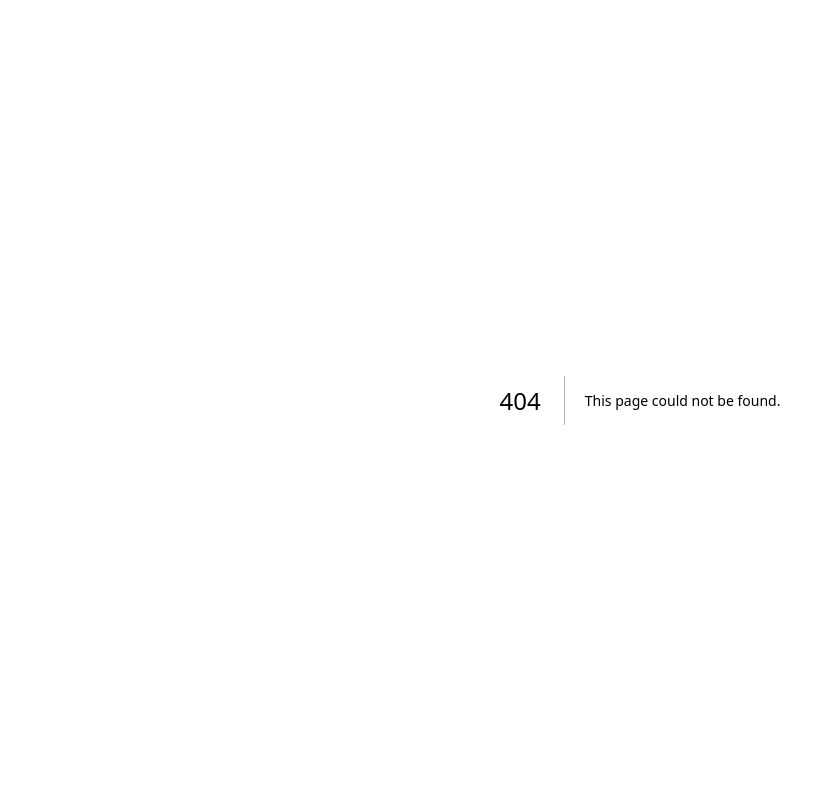
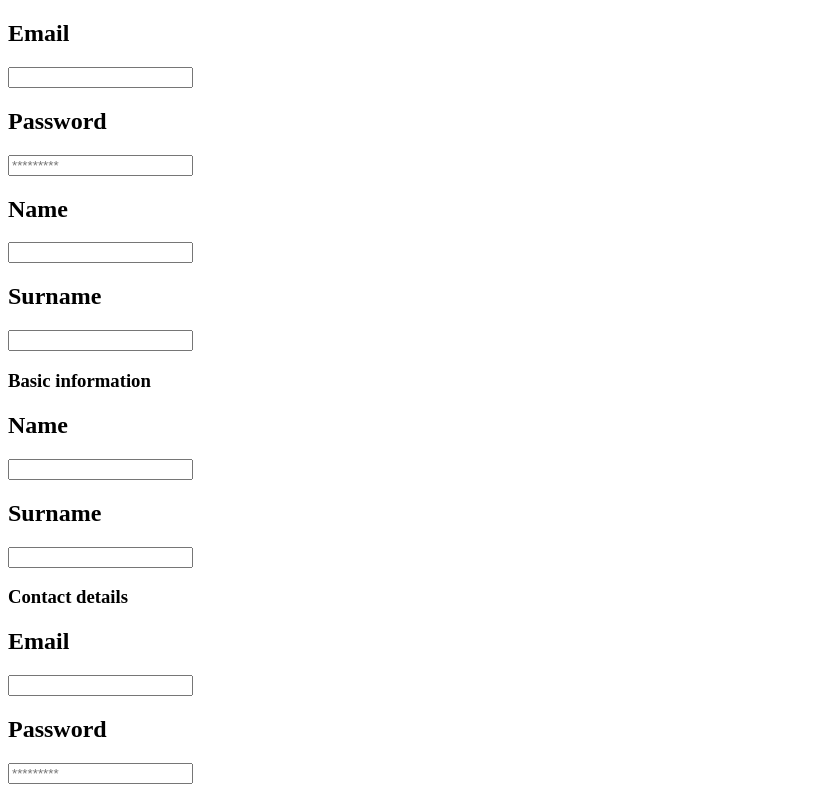
Before and after one commit to Novokhatnii04/thrv, a Next.js app: page /profile/profile.inputs in a window 1280 px wide. Before the commit this address had no page. Shown: the whole page, without its empty margins (0-835 px from the left). Built offline with nearby package versions, Linux system fonts and the light colour scheme.

Commit message:
added profile and uploadid

```diff
--- a/src/components/navigation/navigation-link.component.tsx
+++ b/src/components/navigation/navigation-link.component.tsx
@@ -63,7 +63,7 @@ const NavigationLink: FC<NavigationLinkProps> = ({
     return (
       <Link href={href} aria-disabled={!isAuthenticated} onClick={handleClick}>
         <div
-          className={`flex gap-[15px] justify-start items-center bg-transparent`}>
+          className={`flex gap-[15px] justify-start items-center ${isActive ? 'bg-brand-green100' : 'bg-transparent'} px-4 py-2 rounded-2xl`}>
           <Icon fill="#000000" />
           <h1 className={textStyles}>{title}</h1>
         </div>
@@ -76,7 +76,7 @@ const NavigationLink: FC<NavigationLinkProps> = ({
       <Link href={href} aria-disabled={!isAuthenticated} onClick={handleClick}>
         <div
           className={`flex w-[230px] pl-[27px] gap-[15px] h-[59px] justify-start items-center dp:w-[301px]
-          ${isActive ? 'bg-[#6EEAD21A]' : 'bg-white'} rounded-xl`}>
+          ${isActive ? 'bg-brand-green100' : 'bg-white'} rounded-xl`}>
           <Icon fill={isActive ? 'black' : '#A4A4A5'} />
           <h1
             className={`${isActive ? 'text-black font-bold' : 'text-[#A4A4A5] font-normal'} text-xl`}>
--- a/src/components/small-card/small-card.component.tsx
+++ b/src/components/small-card/small-card.component.tsx
@@ -5,7 +5,7 @@ import { ClipboardModal } from '@/components/modal/clipboard-modal.component';
 import { BrandLogo } from '@/components/brand/brand-logo';
 import { copyToClipboard } from '@/utils/copyToClipboard';
 import { useRouter } from 'next/navigation';
-import ArrowButton from '../arrow-button/arrow-button.component';
+import ArrowButton from '@/components/arrow-button/arrow-button.component';
 
 type SmallCardComponentProps = {
   id: number;
--- /dev/null
+++ b/src/pages/profile/profile.inputs.tsx
@@ -0,0 +1,136 @@
+import React, { FC } from 'react';
+import { IMyProfileType } from './profile.page';
+import {
+  EInputComponentVariant,
+  InputComponent,
+} from '@/components/input/input.component';
+
+interface IProfileInputs {
+  myProfileUser: IMyProfileType;
+  setEmail: (email: string) => void;
+  setPassword: (password: string) => void;
+  setFirstName: (firstName: string) => void;
+  setSecondName: (secondName: string) => void;
+  setDateOfBirth: (dob: Date | null) => void;
+  formatDate: (date: Date) => string;
+  validateEmail: any;
+  validatePassword: any;
+  user: any;
+}
+
+const ProfileInputs: FC<IProfileInputs> = ({
+  myProfileUser,
+  setEmail,
+  setPassword,
+  setFirstName,
+  setSecondName,
+  setDateOfBirth,
+  formatDate,
+  validateEmail,
+  validatePassword,
+  user,
+}) => {
+  const InputTitleComponent = ({ title }: { title: string }) => {
+    return <h2 className="hidden w-[134px] mr-5 lp:block">{title}</h2>;
+  };
+
+  const InputEmailComponent = (
+    <div className="flex justify-between items-center w-full">
+      <InputTitleComponent title="Email" />
+      <InputComponent
+        value={myProfileUser?.email}
+        setValue={setEmail}
+        placeholder={user?.email}
+        validator={validateEmail}
+        type="email"
+        variant={EInputComponentVariant.LightTheme}
+      />
+    </div>
+  );
+
+  const InputPasswordComponent = (
+    <div className="flex justify-between items-center w-full">
+      <InputTitleComponent title="Password" />
+      <InputComponent
+        value={myProfileUser?.password}
+        setValue={setPassword}
+        type="password"
+        placeholder="*********"
+        validator={validatePassword}
+        variant={EInputComponentVariant.LightTheme}
+      />
+    </div>
+  );
+
+  const InputNameComponent = (
+    <div className="flex justify-between items-center w-full">
+      <InputTitleComponent title="Name" />
+      <InputComponent
+        value={myProfileUser?.firstName}
+        setValue={setFirstName}
+        placeholder={user?.first_name}
+        variant={EInputComponentVariant.LightTheme}
+      />
+    </div>
+  );
+
+  const InputSurnameComponent = (
+    <div className="flex justify-between items-center w-full">
+      <InputTitleComponent title="Surname" />
+      <InputComponent
+        value={myProfileUser?.secondName}
+        setValue={setSecondName}
+        placeholder={user?.second_name}
+        variant={EInputComponentVariant.LightTheme}
+      />
+    </div>
+  );
+
+  const InputDateOfBirthComponent = (
+    <>
+      {myProfileUser?.dob && (
+        <div className="flex justify-between items-center w-full">
+          <InputTitleComponent title="Date of birth" />
+          <div
+            className={`font-avenir border-brand-black-light text-brand-black opacity-80 h-[54px] border bg-transparent w-full rounded-2xl py-4 px-6 text-base`}>
+            {formatDate(myProfileUser.dob)}
+          </div>
+        </div>
+      )}
+    </>
+  );
+
+  return (
+    <>
+      {/* Mobile */}
+      <div className="grid gap-4 gap-x-14  mb-4 lp:hidden">
+        {InputEmailComponent}
+        {InputPasswordComponent}
+        {InputNameComponent}
+        {InputSurnameComponent}
+        {InputDateOfBirthComponent}
+      </div>
+
+      {/* Desktop */}
+      <div className="hidden lp:flex mb-10  gap-x-14">
+        <div className="w-full flex flex-col  gap-4">
+          <h3 className="font-bold capitalize text-xl mb-2.5">
+            Basic information
+          </h3>
+          {InputNameComponent}
+          {InputSurnameComponent}
+          {InputDateOfBirthComponent}
+        </div>
+        <div className="w-full flex flex-col ml-8 gap-4">
+          <h3 className="font-bold capitalize text-xl mb-2.5">
+            Contact details
+          </h3>
+          {InputEmailComponent}
+          {InputPasswordComponent}
+        </div>
+      </div>
+    </>
+  );
+};
+
+export default ProfileInputs;
--- a/src/pages/profile/profile.page.tsx
+++ b/src/pages/profile/profile.page.tsx
@@ -1,9 +1,5 @@
 'use client';
 import { AppLayout } from '@/layout/app/app.layout';
-import {
-  EInputComponentVariant,
-  InputComponent,
-} from '@/components/input/input.component';
 import {
   ButtonComponent,
   EButtonComponentState,
@@ -30,6 +26,7 @@ import { CheckmarkSmallIcon } from '@/assets/icons/checkmark-small.icon';
 import { ErrorIcon } from '@/assets/icons/error.icon';
 import { DeleteAccountModal } from '@/components/modal/delete-account.component';
 import { toggleCookieInfoSidebar } from '@/utils/toggleCookieInfoSidebar';
+import ProfileInputs from './profile.inputs';
 
 export type IMyProfileType = {
   email: string;
@@ -239,44 +236,24 @@ const ProfilePage = () => {
   return (
     <AppLayout>
       <div className="px-6">
-        <h3 className="font-bold capitalize text-xl mb-2.5">My Profile</h3>
+        <h3 className="font-bold capitalize text-xl mb-2.5 lp:hidden">
+          My Profile
+        </h3>
         <div className="flex flex-col items-center sm:mt-10">
-          <div className="grid gap-4 mb-2.5 w-full sm:max-w-96">
-            <InputComponent
-              value={myProfileUser.email}
-              setValue={setEmail}
-              placeholder={user?.email}
-              validator={validateEmail}
-              type="email"
-              variant={EInputComponentVariant.LightTheme}
-            />
-            <InputComponent
-              value={myProfileUser.password}
-              setValue={setPassword}
-              type="password"
-              placeholder="*********"
-              validator={validatePassword}
-              variant={EInputComponentVariant.LightTheme}
-            />
-            <InputComponent
-              value={myProfileUser.firstName}
-              setValue={setFirstName}
-              placeholder={user?.first_name}
-              variant={EInputComponentVariant.LightTheme}
-            />
-            <InputComponent
-              value={myProfileUser.secondName}
-              setValue={setSecondName}
-              placeholder={user?.second_name}
-              variant={EInputComponentVariant.LightTheme}
+          <div className="w-full sm:max-w-96 lp:grid-cols-2 lp:max-w-[1073px] dp:max-w-[1450px] mr-auto">
+            <ProfileInputs
+              myProfileUser={myProfileUser}
+              setEmail={setEmail}
+              setPassword={setPassword}
+              setFirstName={setFirstName}
+              setSecondName={setSecondName}
+              setDateOfBirth={setDateOfBirth}
+              formatDate={formatDate}
+              validateEmail={validateEmail}
+              validatePassword={validatePassword}
+              user={user}
             />
 
-            {myProfileUser.dob && (
-              <div
-                className={`font-avenir border-brand-black-light text-brand-black opacity-80 h-[54px] border bg-transparent w-full rounded-2xl py-4 px-6 text-base`}>
-                {formatDate(myProfileUser.dob)}
-              </div>
-            )}
             {user?.status === EUserStatus.New && (
               <div
                 className="w-full py-4 px-6 border-warning-yellow border rounded-lg bg-warning-yellow bg-opacity-10 flex flex-row items-center"
@@ -335,15 +312,12 @@ const ProfilePage = () => {
                 </p>
               </div>
             )}
+          </div>
+          <div className="w-full grid lp:grid-cols-3 gap-4 lp:max-w-[900px] mr-auto">
             <ButtonComponent
               label="Save changes"
               state={saveChangesButtonVariant}
               onClick={handleSaveChanges}
-            />
-            <ButtonComponent
-              variant={EButtonComponentVariant.CategoryWhiteOutline}
-              onClick={toggleCookieInfoSidebar}
-              label="Show cookie settings"
             />
             <ButtonComponent
               variant={EButtonComponentVariant.CategoryWhiteOutline}
@@ -355,11 +329,16 @@ const ProfilePage = () => {
               onClick={() => setLogoutModalOpen(true)}
               label="Log out"
             />
+            <ButtonComponent
+              variant={EButtonComponentVariant.CategoryWhiteOutline}
+              onClick={toggleCookieInfoSidebar}
+              label="Show cookie settings"
+            />
           </div>
-          <span className="text-center text-xs">
+          <span className="text-center mt-4 text-xs lp:mr-auto">
             <span
               onClick={deleteButtonHandler}
-              className="text-[#96E9D4] cursor-pointer">
+              className="text-brand-red cursor-pointer">
               Delete
             </span>{' '}
             the account
--- a/tailwind.config.js
+++ b/tailwind.config.js
@@ -14,6 +14,8 @@ module.exports = {
       brand: {
         white: '#ffffff',
         placeholder: '#A4A4A5',
+        red: '#FF4545',
+        green100: '#6EEAD21A',
         dark: '#1B1B1D',
         gray600: '#4A556833',
         black: {
--- a/tailwind.config.ts
+++ b/tailwind.config.ts
@@ -14,6 +14,8 @@ const config: Config = {
       brand: {
         white: '#ffffff',
         placeholder: '#A4A4A5',
+        red: '#FF4545',
+        green100: '#6EEAD21A',
         dark: '#1B1B1D',
         gray600: '#4A556833',
         black: {
```
